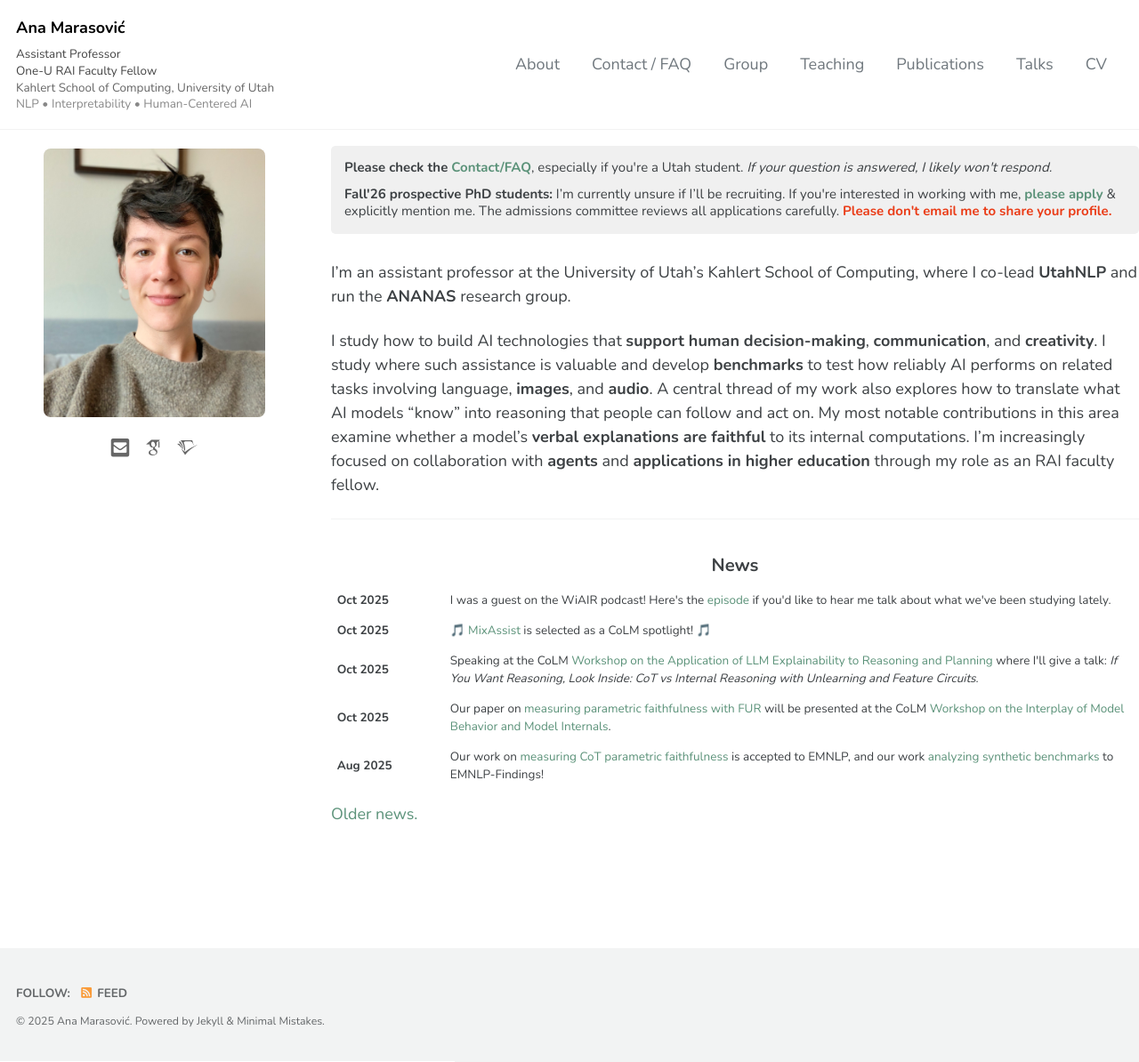
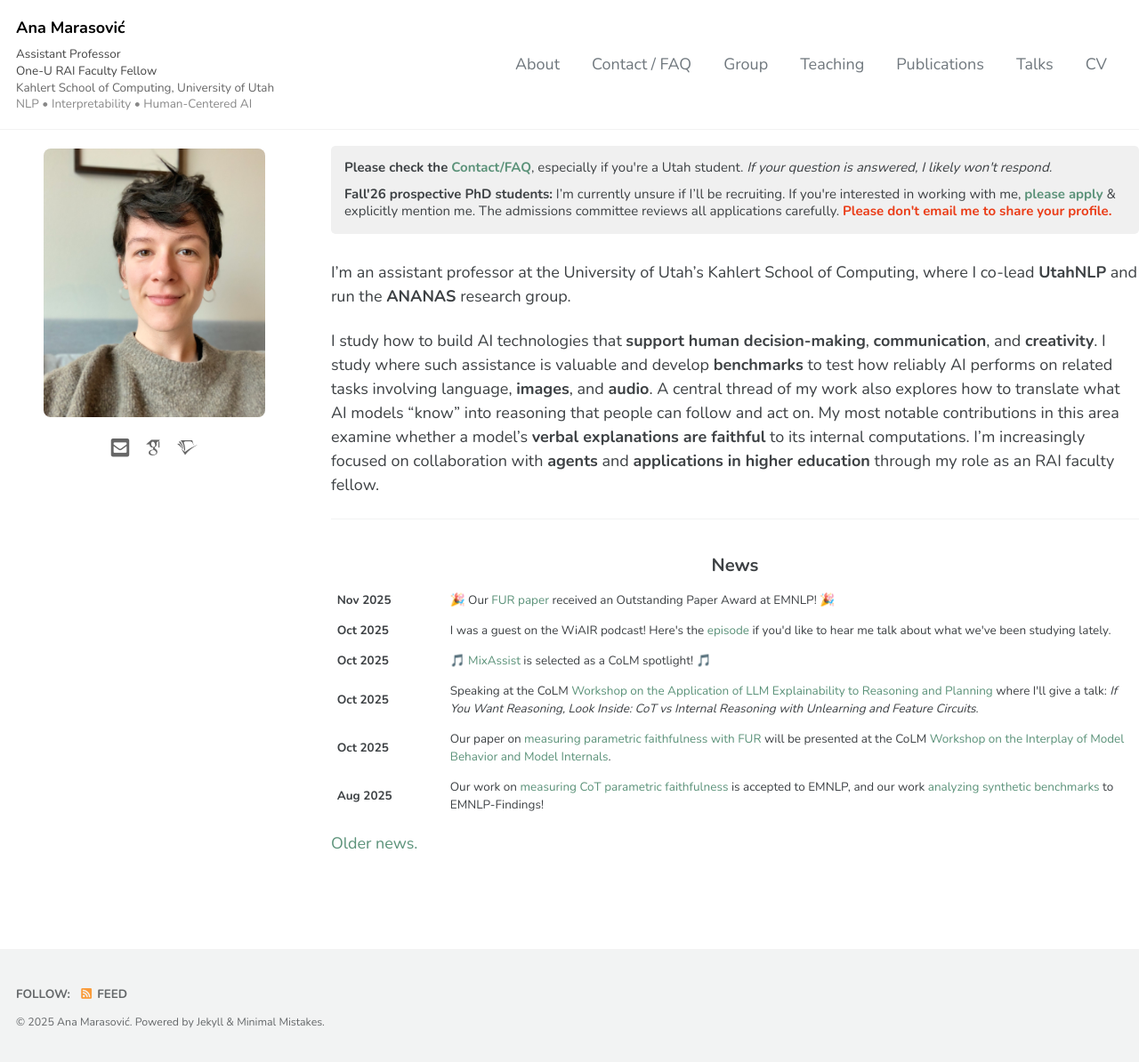
Before and after one commit to amarasovic/amarasovic.github.io, a Jekyll site: the page built from index.md, in a window 1280 px wide and 1194 px high. Shown: the whole window at 89% size. Built offline with Jekyll 4.4.1, drawn with Linux system fonts in a browser that asks for light colours; cached includes are drawn as plain includes; some web fonts are replaced; a script that is not in the unit is left out.

Commit message:
Add FUR Outstanding Paper Award to News
🎉 Added news entry for FUR paper receiving Outstanding Paper Award at EMNLP in Nov 2025

🤖 Generated with [Claude Code](https://claude.ai/code)

Co-Authored-By: Claude <noreply@anthropic.com>

```diff
--- a/index.md
+++ b/index.md
@@ -45,6 +45,11 @@ I study how to build AI technologies that **support human decision-making**, **c
     <col width="14%">
     <col width="100%">
 <tr>
+  <td valign="top"><strong>Nov 2025</strong></td>
+  <td>🎉 Our <a href="https://arxiv.org/abs/2502.14829">FUR paper</a> received an Outstanding Paper Award at EMNLP! 🎉
+  </td>
+</tr>
+<tr>
   <td valign="top"><strong>Oct 2025</strong></td>
   <td>I was a guest on the WiAIR podcast! Here's the
     <a href="https://youtu.be/xYb6uokKKOo?si=-zwpPPqBiO5621KG">episode</a>
```
